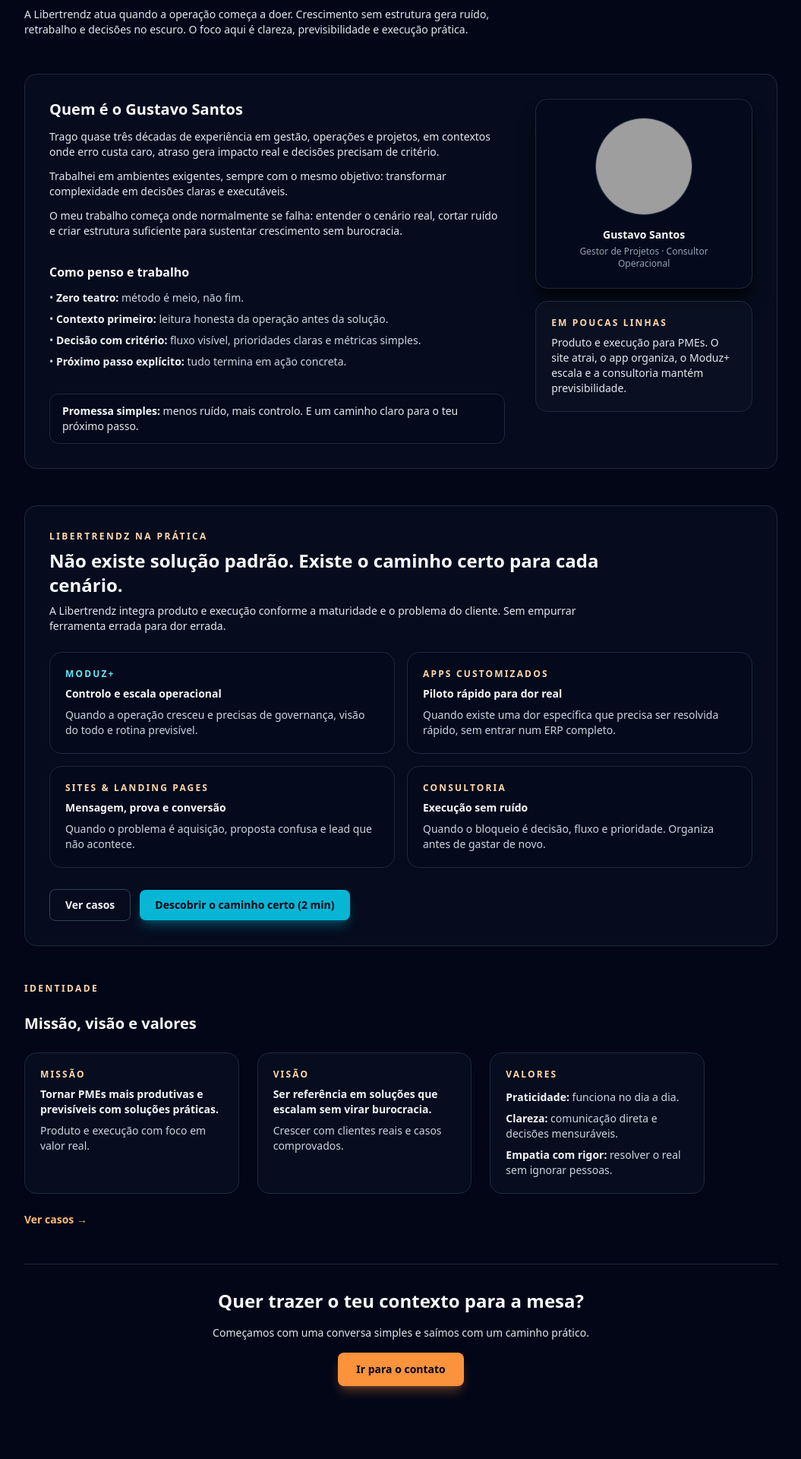
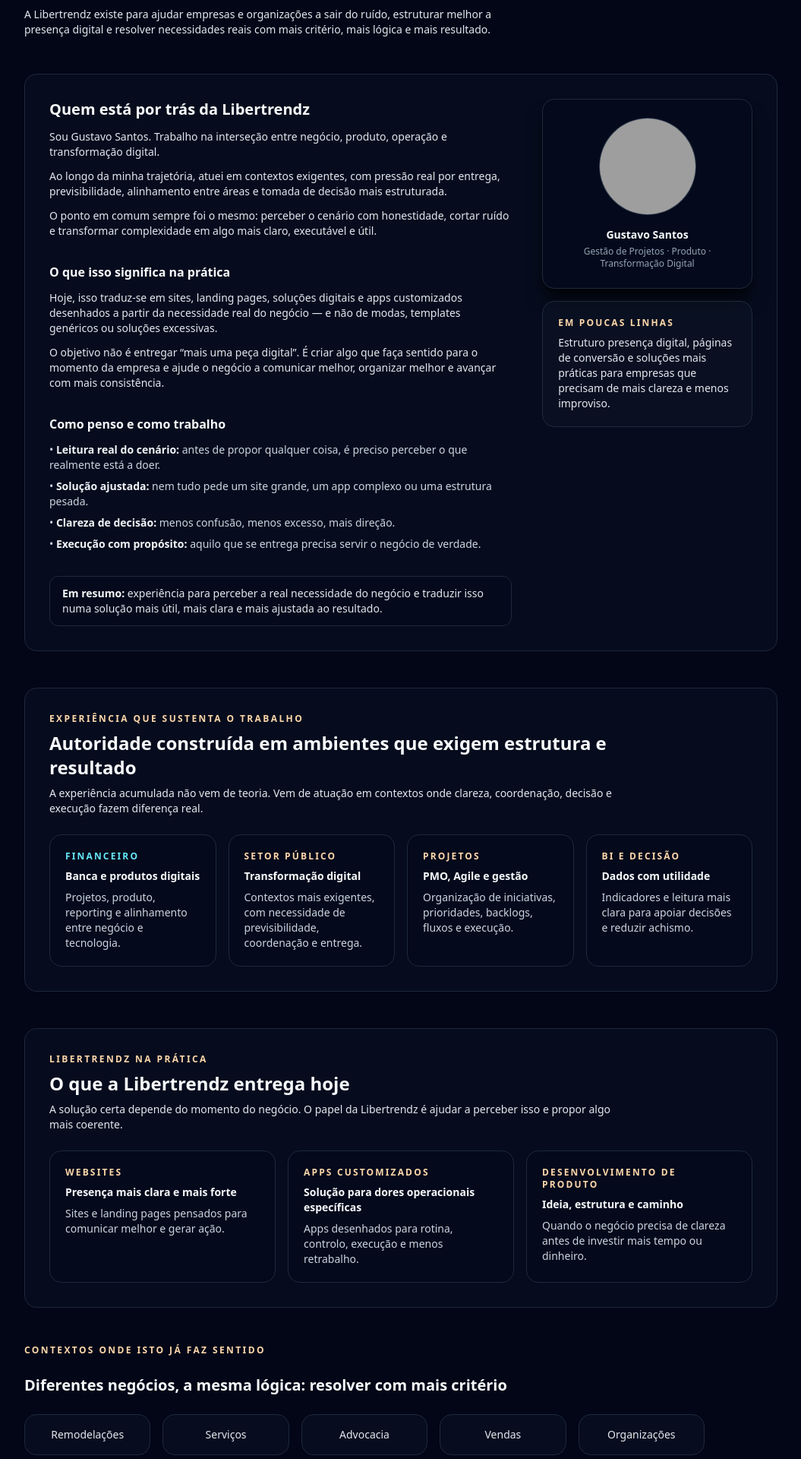
Before and after one commit to libertrendz/libertrendz-site, a Next.js app: page /sobre in a window 1280 px wide. Shown: the part 280-2200 px from the top of the page at 76% size, without its empty margins (112-1167 px from the left). Built offline with nearby package versions, Linux system fonts and the light colour scheme; grey boxes are pictures that could not be loaded.

Commit message:
Update page.tsx

```diff
--- a/app/sobre/page.tsx
+++ b/app/sobre/page.tsx
@@ -1,4 +1,5 @@
 // app/sobre/page.tsx
+
 import Image from "next/image";
 
 const FOTO_URL = "/images/GUSTAVO.png";
@@ -14,84 +15,92 @@
             Sobre
           </p>
           <h1 className="text-3xl font-bold leading-tight md:text-4xl">
-            Produto e execução para PMEs que precisam de controlo.
+            Estratégia, produto e execução para negócios que precisam de clareza.
           </h1>
           <p className="text-sm text-slate-200 max-w-2xl">
-            A Libertrendz atua quando a operação começa a doer. Crescimento sem
-            estrutura gera ruído, retrabalho e decisões no escuro. O foco aqui é
-            clareza, previsibilidade e execução prática.
+            A Libertrendz existe para ajudar empresas e organizações a sair do ruído,
+            estruturar melhor a presença digital e resolver necessidades reais com mais
+            critério, mais lógica e mais resultado.
           </p>
         </div>
 
-        {/* CARD 1 — GUSTAVO + CREDIBILIDADE */}
+        {/* BLOCO PRINCIPAL */}
         <section className="relative overflow-hidden rounded-2xl border border-slate-800 bg-slate-900/35">
           <div className="pointer-events-none absolute inset-0 bg-gradient-to-r from-accent-500/12 via-cyan-700/8 to-transparent" />
-          <div className="relative z-10 grid gap-10 p-8 lg:grid-cols-[2.1fr,1fr] lg:items-start">
+
+          <div className="relative z-10 grid gap-10 p-8 lg:grid-cols-[2.2fr,1fr] lg:items-start">
             {/* TEXTO */}
             <div className="space-y-8 text-sm text-slate-200">
               <div className="space-y-3">
                 <h2 className="text-xl font-semibold text-slate-50">
-                  Quem é o Gustavo Santos
+                  Quem está por trás da Libertrendz
                 </h2>
+
                 <p>
-                  Trago quase três décadas de experiência em gestão, operações e
-                  projetos, em contextos onde erro custa caro, atraso gera impacto
-                  real e decisões precisam de critério.
+                  Sou Gustavo Santos. Trabalho na interseção entre negócio, produto,
+                  operação e transformação digital.
                 </p>
+
                 <p>
-                  Trabalhei em ambientes exigentes, sempre com o mesmo objetivo:
-                  transformar complexidade em decisões claras e executáveis.
+                  Ao longo da minha trajetória, atuei em contextos exigentes, com pressão
+                  real por entrega, previsibilidade, alinhamento entre áreas e tomada de
+                  decisão mais estruturada.
                 </p>
+
                 <p>
-                  O meu trabalho começa onde normalmente se falha: entender o
-                  cenário real, cortar ruído e criar estrutura suficiente para
-                  sustentar crescimento sem burocracia.
+                  O ponto em comum sempre foi o mesmo: perceber o cenário com honestidade,
+                  cortar ruído e transformar complexidade em algo mais claro, executável e útil.
                 </p>
               </div>
 
               <div className="space-y-3">
                 <h3 className="text-base font-semibold text-slate-50">
-                  Como penso e trabalho
+                  O que isso significa na prática
                 </h3>
+
+                <p>
+                  Hoje, isso traduz-se em sites, landing pages, soluções digitais e apps
+                  customizados desenhados a partir da necessidade real do negócio — e não de modas,
+                  templates genéricos ou soluções excessivas.
+                </p>
+
+                <p>
+                  O objetivo não é entregar “mais uma peça digital”. É criar algo que faça
+                  sentido para o momento da empresa e ajude o negócio a comunicar melhor,
+                  organizar melhor e avançar com mais consistência.
+                </p>
+              </div>
+
+              <div className="space-y-3">
+                <h3 className="text-base font-semibold text-slate-50">
+                  Como penso e como trabalho
+                </h3>
+
                 <ul className="space-y-2 text-slate-300">
                   <li>
-                    •{" "}
-                    <span className="font-semibold text-slate-100">
-                      Zero teatro:
-                    </span>{" "}
-                    método é meio, não fim.
+                    • <span className="font-semibold text-slate-100">Leitura real do cenário:</span>{" "}
+                    antes de propor qualquer coisa, é preciso perceber o que realmente está a doer.
                   </li>
                   <li>
-                    •{" "}
-                    <span className="font-semibold text-slate-100">
-                      Contexto primeiro:
-                    </span>{" "}
-                    leitura honesta da operação antes da solução.
+                    • <span className="font-semibold text-slate-100">Solução ajustada:</span>{" "}
+                    nem tudo pede um site grande, um app complexo ou uma estrutura pesada.
                   </li>
                   <li>
-                    •{" "}
-                    <span className="font-semibold text-slate-100">
-                      Decisão com critério:
-                    </span>{" "}
-                    fluxo visível, prioridades claras e métricas simples.
+                    • <span className="font-semibold text-slate-100">Clareza de decisão:</span>{" "}
+                    menos confusão, menos excesso, mais direção.
                   </li>
                   <li>
-                    •{" "}
-                    <span className="font-semibold text-slate-100">
-                      Próximo passo explícito:
-                    </span>{" "}
-                    tudo termina em ação concreta.
+                    • <span className="font-semibold text-slate-100">Execução com propósito:</span>{" "}
+                    aquilo que se entrega precisa servir o negócio de verdade.
                   </li>
                 </ul>
               </div>
 
               <div className="rounded-xl border border-slate-800 bg-slate-950/30 px-4 py-3 text-slate-200">
                 <p className="text-sm">
-                  <span className="font-semibold text-slate-50">
-                    Promessa simples:
-                  </span>{" "}
-                  menos ruído, mais controlo. E um caminho claro para o teu próximo
-                  passo.
+                  <span className="font-semibold text-slate-50">Em resumo:</span>{" "}
+                  experiência para perceber a real necessidade do negócio e traduzir isso
+                  numa solução mais útil, mais clara e mais ajustada ao resultado.
                 </p>
               </div>
             </div>
@@ -107,12 +116,13 @@
                     className="object-cover object-top"
                   />
                 </div>
+
                 <div className="space-y-1">
                   <p className="text-sm font-semibold text-slate-50">
                     Gustavo Santos
                   </p>
                   <p className="text-xs text-slate-400">
-                    Gestor de Projetos · Consultor Operacional
+                    Gestão de Projetos · Produto · Transformação Digital
                   </p>
                 </div>
               </div>
@@ -122,40 +132,105 @@
                   Em poucas linhas
                 </p>
                 <p>
-                  Produto e execução para PMEs. O site atrai, o app organiza, o
-                  Moduz+ escala e a consultoria mantém previsibilidade.
+                  Estruturo presença digital, páginas de conversão e soluções mais práticas
+                  para empresas que precisam de mais clareza e menos improviso.
                 </p>
               </div>
             </aside>
           </div>
         </section>
 
-        {/* CARD 2 — LIBERTRENDZ NA PRÁTICA */}
+        {/* EXPERIÊNCIA */}
+        <section className="rounded-2xl border border-slate-800 bg-slate-900/35 p-8 space-y-6">
+          <div className="max-w-3xl space-y-2">
+            <p className="text-xs font-semibold uppercase tracking-[0.2em] text-accent-300">
+              Experiência que sustenta o trabalho
+            </p>
+            <h2 className="text-2xl font-semibold text-slate-50">
+              Autoridade construída em ambientes que exigem estrutura e resultado
+            </h2>
+            <p className="text-sm text-slate-200">
+              A experiência acumulada não vem de teoria. Vem de atuação em contextos onde
+              clareza, coordenação, decisão e execução fazem diferença real.
+            </p>
+          </div>
+
+          <div className="grid gap-4 md:grid-cols-2 lg:grid-cols-4">
+            <div className="rounded-2xl border border-slate-800 bg-slate-950/30 p-5 text-sm text-slate-200">
+              <p className="text-xs font-semibold uppercase tracking-[0.18em] text-cyan-300">
+                Financeiro
+              </p>
+              <p className="mt-2 font-semibold text-slate-50">
+                Banca e produtos digitais
+              </p>
+              <p className="mt-2 text-slate-300">
+                Projetos, produto, reporting e alinhamento entre negócio e tecnologia.
+              </p>
+            </div>
+
+            <div className="rounded-2xl border border-slate-800 bg-slate-950/30 p-5 text-sm text-slate-200">
+              <p className="text-xs font-semibold uppercase tracking-[0.18em] text-accent-300">
+                Setor Público
+              </p>
+              <p className="mt-2 font-semibold text-slate-50">
+                Transformação digital
+              </p>
+              <p className="mt-2 text-slate-300">
+                Contextos mais exigentes, com necessidade de previsibilidade, coordenação e entrega.
+              </p>
+            </div>
+
+            <div className="rounded-2xl border border-slate-800 bg-slate-950/30 p-5 text-sm text-slate-200">
+              <p className="text-xs font-semibold uppercase tracking-[0.18em] text-accent-300">
+                Projetos
+              </p>
+              <p className="mt-2 font-semibold text-slate-50">
+                PMO, Agile e gestão
+              </p>
+              <p className="mt-2 text-slate-300">
+                Organização de iniciativas, prioridades, backlogs, fluxos e execução.
+              </p>
+            </div>
+
+            <div className="rounded-2xl border border-slate-800 bg-slate-950/30 p-5 text-sm text-slate-200">
+              <p className="text-xs font-semibold uppercase tracking-[0.18em] text-accent-300">
+                BI e decisão
+              </p>
+              <p className="mt-2 font-semibold text-slate-50">
+                Dados com utilidade
+              </p>
+              <p className="mt-2 text-slate-300">
+                Indicadores e leitura mais clara para apoiar decisões e reduzir achismo.
+              </p>
+            </div>
+          </div>
+        </section>
+
+        {/* LIBERTRENDZ NA PRÁTICA */}
         <section className="rounded-2xl border border-slate-800 bg-slate-900/35 p-8 space-y-6">
           <div className="max-w-3xl space-y-2">
             <p className="text-xs font-semibold uppercase tracking-[0.2em] text-accent-300">
               Libertrendz na prática
             </p>
             <h2 className="text-2xl font-semibold text-slate-50">
-              Não existe solução padrão. Existe o caminho certo para cada cenário.
+              O que a Libertrendz entrega hoje
             </h2>
             <p className="text-sm text-slate-200">
-              A Libertrendz integra produto e execução conforme a maturidade e o
-              problema do cliente. Sem empurrar ferramenta errada para dor errada.
+              A solução certa depende do momento do negócio. O papel da Libertrendz é
+              ajudar a perceber isso e propor algo mais coerente.
             </p>
           </div>
 
-          <div className="grid gap-4 md:grid-cols-2">
+          <div className="grid gap-4 md:grid-cols-3">
             <div className="rounded-2xl border border-slate-800 bg-slate-950/30 p-5 text-sm text-slate-200">
-              <p className="text-xs font-semibold uppercase tracking-[0.18em] text-cyan-300">
-                Moduz+
+              <p className="text-xs font-semibold uppercase tracking-[0.18em] text-accent-300">
+                Websites
               </p>
               <p className="mt-2 font-semibold text-slate-50">
-                Controlo e escala operacional
+                Presença mais clara e mais forte
               </p>
               <p className="mt-2 text-slate-300">
-                Quando a operação cresceu e precisas de governança, visão do todo
-                e rotina previsível.
+                Sites e landing pages pensados para comunicar melhor e gerar ação.
               </p>
             </div>
 
@@ -164,136 +239,80 @@
                 Apps customizados
               </p>
               <p className="mt-2 font-semibold text-slate-50">
-                Piloto rápido para dor real
+                Solução para dores operacionais específicas
               </p>
               <p className="mt-2 text-slate-300">
-                Quando existe uma dor específica que precisa ser resolvida rápido,
-                sem entrar num ERP completo.
+                Apps desenhados para rotina, controlo, execução e menos retrabalho.
               </p>
             </div>
 
             <div className="rounded-2xl border border-slate-800 bg-slate-950/30 p-5 text-sm text-slate-200">
               <p className="text-xs font-semibold uppercase tracking-[0.18em] text-accent-300">
-                Sites & Landing Pages
+                Desenvolvimento de produto
               </p>
               <p className="mt-2 font-semibold text-slate-50">
-                Mensagem, prova e conversão
+                Ideia, estrutura e caminho
               </p>
               <p className="mt-2 text-slate-300">
-                Quando o problema é aquisição, proposta confusa e lead que não
-                acontece.
-              </p>
-            </div>
-
-            <div className="rounded-2xl border border-slate-800 bg-slate-950/30 p-5 text-sm text-slate-200">
-              <p className="text-xs font-semibold uppercase tracking-[0.18em] text-accent-300">
-                Consultoria
-              </p>
-              <p className="mt-2 font-semibold text-slate-50">
-                Execução sem ruído
-              </p>
-              <p className="mt-2 text-slate-300">
-                Quando o bloqueio é decisão, fluxo e prioridade. Organiza antes de
-                gastar de novo.
+                Quando o negócio precisa de clareza antes de investir mais tempo ou dinheiro.
               </p>
             </div>
           </div>
-
-          <div className="flex flex-wrap items-center gap-3 pt-1">
-            <a
-              href="/cases"
-              className="inline-flex items-center justify-center rounded-lg border border-slate-700 px-5 py-2.5 text-sm font-semibold text-slate-100 transition hover:border-slate-500 hover:bg-slate-900/60"
-            >
-              Ver casos
-            </a>
-            <a
-              href="/diagnostico"
-              className="inline-flex items-center justify-center rounded-lg bg-cyan-500 px-5 py-2.5 text-sm font-semibold text-slate-950 shadow-lg shadow-cyan-500/30 transition hover:bg-cyan-400"
-            >
-              Descobrir o caminho certo (2 min)
-            </a>
-          </div>
         </section>
 
-        {/* MISSÃO · VISÃO · VALORES — MANTÉM */}
-        <section id="missao-visao-valores" className="space-y-6 max-w-4xl">
+        {/* CONTEXTOS */}
+        <section className="space-y-6 max-w-4xl">
           <p className="text-xs font-semibold uppercase tracking-[0.2em] text-accent-300">
-            Identidade
+            Contextos onde isto já faz sentido
           </p>
           <h2 className="text-xl font-semibold text-slate-50">
-            Missão, visão e valores
+            Diferentes negócios, a mesma lógica: resolver com mais critério
           </h2>
 
-          <div className="grid gap-6 md:grid-cols-3">
-            <div className="rounded-2xl border border-slate-800 bg-slate-900/40 p-5 text-sm text-slate-200">
-              <p className="text-xs font-semibold uppercase tracking-[0.18em] text-accent-300">
-                Missão
-              </p>
-              <p className="mt-2 text-slate-100 font-semibold">
-                Tornar PMEs mais produtivas e previsíveis com soluções práticas.
-              </p>
-              <p className="mt-2 text-slate-300 text-sm">
-                Produto e execução com foco em valor real.
-              </p>
+          <div className="grid gap-4 md:grid-cols-5">
+            <div className="rounded-2xl border border-slate-800 bg-slate-900/40 p-4 text-center text-sm text-slate-200">
+              Remodelações
             </div>
-
-            <div className="rounded-2xl border border-slate-800 bg-slate-900/40 p-5 text-sm text-slate-200">
-              <p className="text-xs font-semibold uppercase tracking-[0.18em] text-accent-300">
-                Visão
-              </p>
-              <p className="mt-2 text-slate-100 font-semibold">
-                Ser referência em soluções que escalam sem virar burocracia.
-              </p>
-              <p className="mt-2 text-slate-300 text-sm">
-                Crescer com clientes reais e casos comprovados.
-              </p>
+            <div className="rounded-2xl border border-slate-800 bg-slate-900/40 p-4 text-center text-sm text-slate-200">
+              Serviços
             </div>
-
-            <div className="rounded-2xl border border-slate-800 bg-slate-900/40 p-5 text-sm text-slate-200">
-              <p className="text-xs font-semibold uppercase tracking-[0.18em] text-accent-300">
-                Valores
-              </p>
-              <ul className="mt-3 space-y-2 text-sm text-slate-300">
-                <li>
-                  <span className="font-semibold text-slate-100">Praticidade:</span>{" "}
-                  funciona no dia a dia.
-                </li>
-                <li>
-                  <span className="font-semibold text-slate-100">Clareza:</span>{" "}
-                  comunicação direta e decisões mensuráveis.
-                </li>
-                <li>
-                  <span className="font-semibold text-slate-100">Empatia com rigor:</span>{" "}
-                  resolver o real sem ignorar pessoas.
-                </li>
-              </ul>
+            <div className="rounded-2xl border border-slate-800 bg-slate-900/40 p-4 text-center text-sm text-slate-200">
+              Advocacia
             </div>
-          </div>
-
-          <div className="mt-3 text-sm text-slate-300">
-            <a
-              href="/cases"
-              className="font-semibold text-accent-400 hover:text-accent-300"
-            >
-              Ver casos →
-            </a>
+            <div className="rounded-2xl border border-slate-800 bg-slate-900/40 p-4 text-center text-sm text-slate-200">
+              Vendas
+            </div>
+            <div className="rounded-2xl border border-slate-800 bg-slate-900/40 p-4 text-center text-sm text-slate-200">
+              Organizações
+            </div>
           </div>
         </section>
 
         {/* CTA FINAL */}
         <div className="pt-8 border-t border-slate-800 text-center space-y-4">
           <h2 className="text-2xl font-semibold text-slate-50">
-            Quer trazer o teu contexto para a mesa?
+            Se quiseres trazer o teu contexto para a mesa, começamos por aí
           </h2>
           <p className="max-w-xl mx-auto text-sm text-slate-200">
-            Começamos com uma conversa simples e saímos com um caminho prático.
+            Primeiro entendemos melhor o cenário. Depois definimos o caminho mais lógico.
           </p>
-          <a
-            href="/contato"
-            className="inline-flex items-center justify-center rounded-lg bg-accent-500 px-6 py-3 text-sm font-semibold text-slate-950 shadow-lg shadow-accent-500/30 transition hover:bg-accent-400"
-          >
-            Ir para o contato
-          </a>
+          <div className="flex flex-wrap justify-center gap-3">
+            <a
+              href="/diagnostico"
+              className="inline-flex items-center justify-center rounded-lg bg-accent-500 px-6 py-3 text-sm font-semibold text-slate-950 shadow-lg shadow-accent-500/30 transition hover:bg-accent-400"
+            >
+              Fazer diagnóstico
+            </a>
+
+            <a
+              href="https://wa.me/351910287128?text=Olá,%20quero%20entender%20qual%20o%20caminho%20mais%20certo%20para%20o%20meu%20caso."
+              target="_blank"
+              rel="noreferrer"
+              className="inline-flex items-center justify-center rounded-lg border border-slate-700 px-6 py-3 text-sm font-semibold text-slate-100 transition hover:border-slate-500 hover:bg-slate-900/60"
+            >
+              Falar no WhatsApp
+            </a>
+          </div>
         </div>
       </section>
     </main>
```
